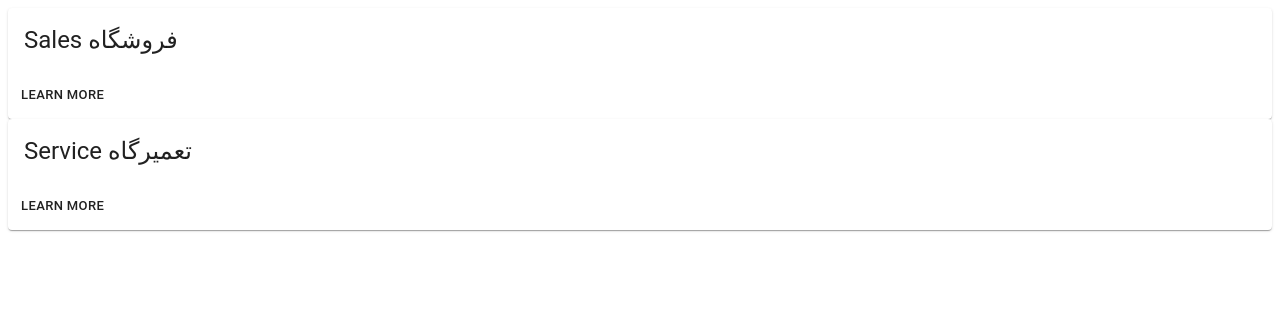
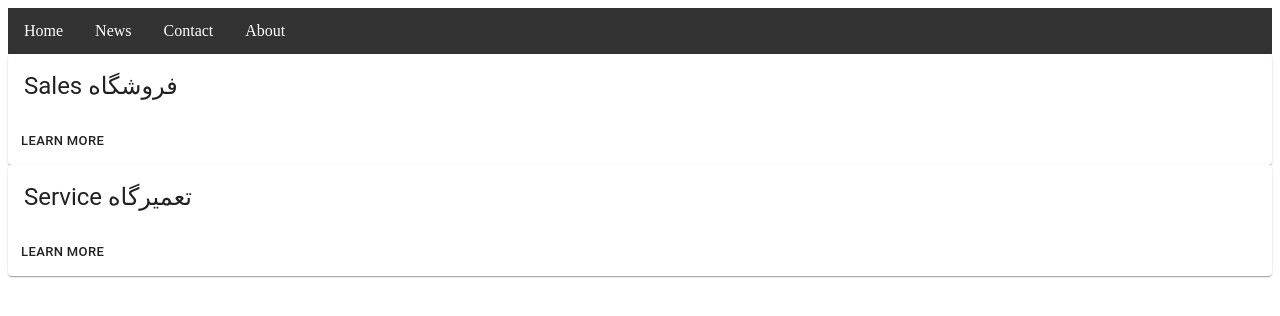
Before and after one commit to zahraaliaghazadeh/Aghazadeh, a React (Create React App) app in the folder client/: page / in a window 1280 px wide. Shown: the top 316 px of the page. Built offline with nearby package versions, Linux system fonts and the light colour scheme.

Commit message:
added simple navbar

```diff
--- a/client/src/App.js
+++ b/client/src/App.js
@@ -45,7 +45,7 @@ function App() {
   return (
     // all the routes
     <Router>
-      {/* <Navbar /> */}
+      <Navbar />
 
       <Switch>
         <Route exact path="/">
--- a/client/src/components/Navbar/index.js
+++ b/client/src/components/Navbar/index.js
@@ -0,0 +1,21 @@
+import React, { useState } from "react";
+import "./style.css";
+import { Link, useHistory } from "react-router-dom";
+import API from "../../utils/API"
+
+export default function Navbar(props) {
+
+
+    return (
+        <div>
+            <nav>
+                <ul>
+                    <li><a href="default.asp">Home</a></li>
+                    <li><a href="news.asp">News</a></li>
+                    <li><a href="contact.asp">Contact</a></li>
+                    <li><a href="about.asp">About</a></li>
+                </ul>
+            </nav>
+        </div>
+    );
+}
--- /dev/null
+++ b/client/src/components/Navbar/style.css
@@ -0,0 +1,28 @@
+li {
+    display: inline;
+  }
+
+  ul {
+    list-style-type: none;
+    margin: 0;
+    padding: 0;
+    overflow: hidden;
+    background-color: #333;
+  }
+
+  li {
+    float: left;
+  }
+
+  li a {
+    display: block;
+    color: white;
+    text-align: center;
+    padding: 14px 16px;
+    text-decoration: none;
+  }
+
+  /* Change the link color to #111 (black) on hover */
+  li a:hover {
+    background-color: #111;
+  }
```
